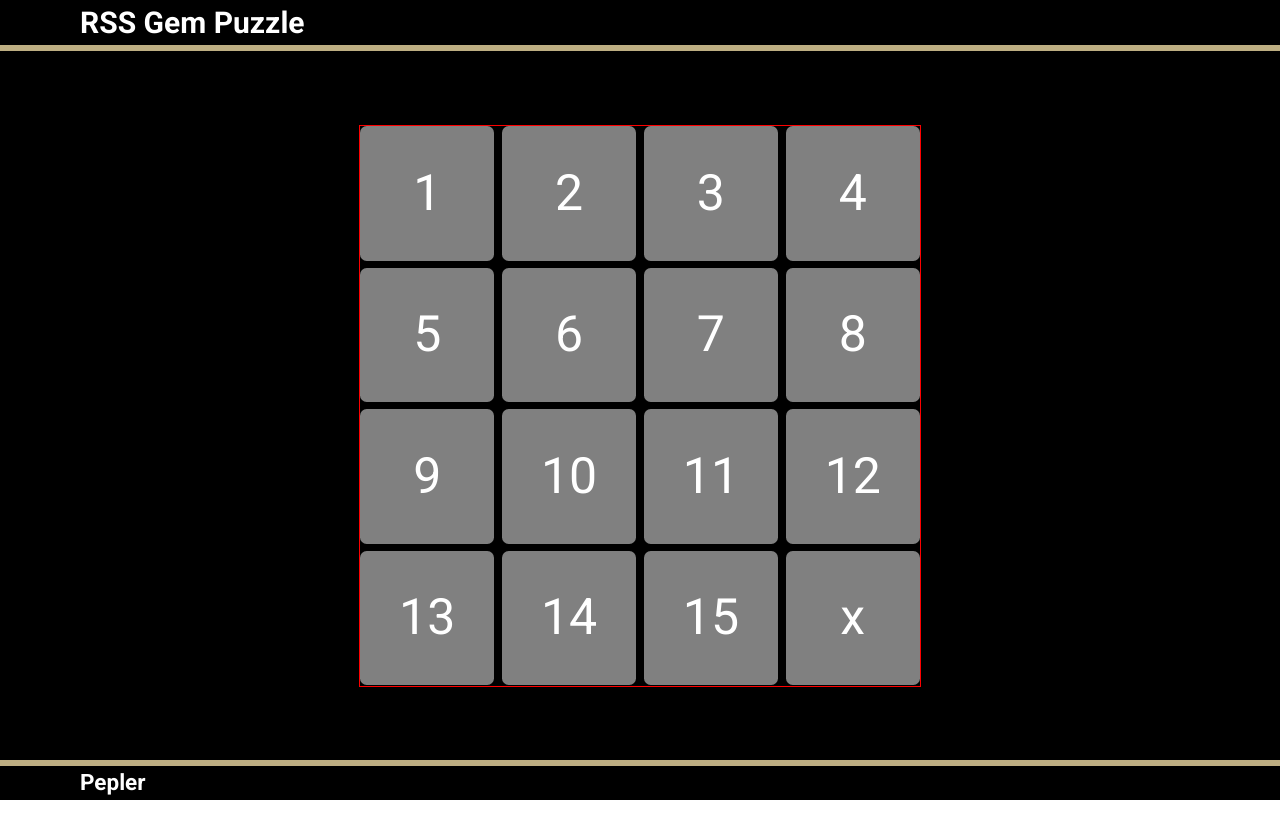
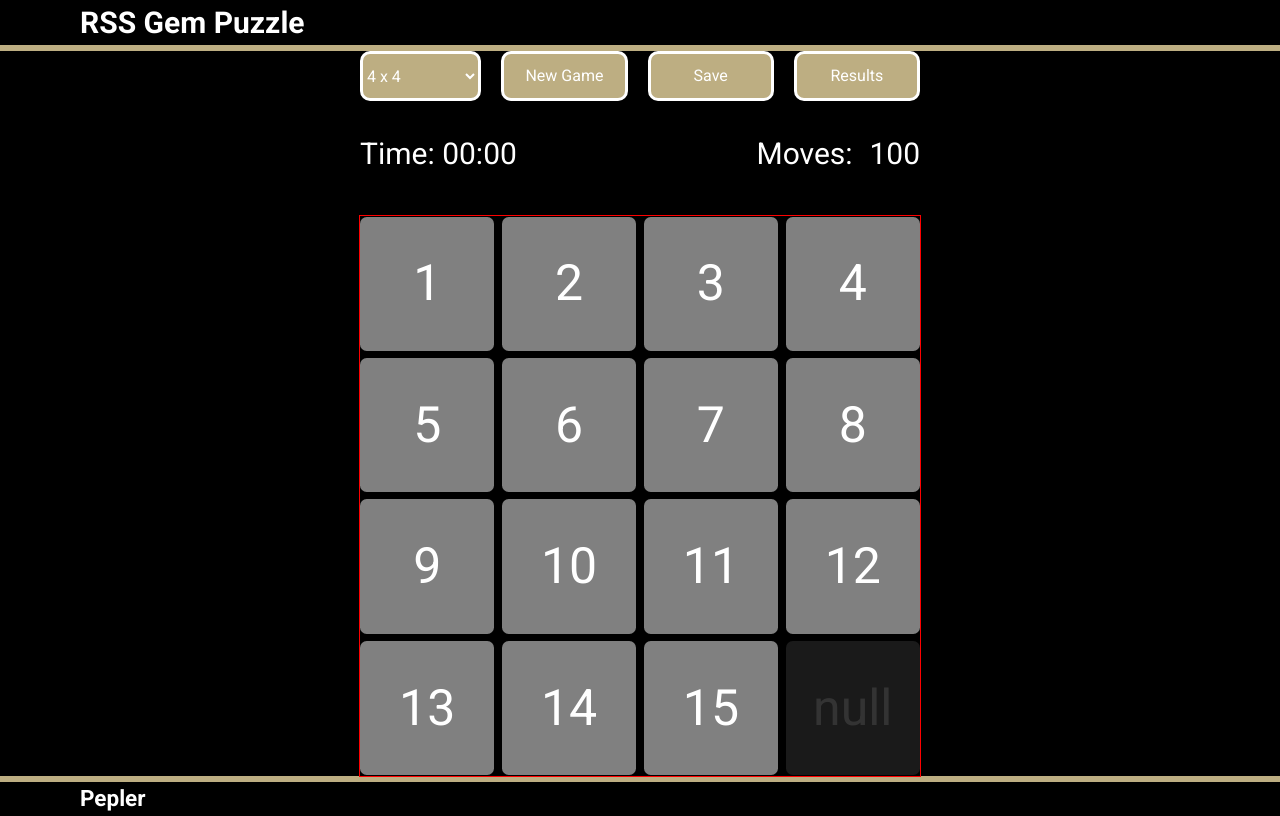
Before and after one commit to SanyaPE/gem-puzzle, a plain HTML site: page index.html in a window 1280 px wide. Drawn offline with Linux system fonts and the light colour scheme.

Commit message:
feat: add controls- score-panel

```diff
--- a/index.html
+++ b/index.html
@@ -13,8 +13,31 @@
             <h1>RSS Gem Puzzle</h1>
         </div>
     </header>
-    <main class="main">
+    <main>
         <div class="container main__content">
+            <div class="controls">
+                <select name="controls__size" id="">
+                    <option value="3">3 x 3</option>
+                    <option value="4" selected>4 x 4</option>
+                    <option value="5">5 x 5</option>
+                    <option value="6">6 x 6</option>
+                    <option value="7">7 x 7</option>
+                    <option value="8">8 x 8</option>
+                </select>
+                <button class="controls__new">New Game</button>
+                <button class="controls__save">Save</button>
+                <button class="controls__result">Results</button>
+            </div>
+            <div class="score">
+                <div class="score__time">
+                    <span>Time:</span>
+                    <span>00:00</span>
+                </div>
+                <div class="score__moves">
+                    <span>Moves:</span>
+                    <span>100</span>
+                </div>
+            </div>
             <div class="field">
                 <div class="field__item">1</div>
                 <div class="field__item">2</div>
@@ -27,11 +50,11 @@
                 <div class="field__item">9</div>
                 <div class="field__item">10</div>
                 <div class="field__item">11</div>
-                <div class="field__item">12</div>
+                <div class="field__item tik">12</div>
                 <div class="field__item">13</div>
                 <div class="field__item">14</div>
                 <div class="field__item">15</div>
-                <div class="field__item empty">x</div>
+                <div class="field__item empty">null</div>
             </div>
         </div>
     </main>
--- a/js/script.js
+++ b/js/script.js
@@ -6,32 +6,37 @@ const gamePuzzle = {
     fieldSize: 4,
     classes: ["container", "main", "field", "field__item", "empty"],
   },
+  // 1
+  init() {
+    console.log("start init");
+    this._createFieldTarget();
+  },
   // 2
-  _createFildTarget() {
+  _createFieldTarget() {
     let fieldSize = this.properties.fieldSize;
     for (let i = 0; i < Math.pow(fieldSize, 2); i++) {
-      console.log(i);
+    //   console.log(i);
       this.properties.fieldTarget[i] =
         i < Math.pow(fieldSize, 2) - 1 ? i + 1 : null;
     }
-    console.log(this.properties.fieldTarget);
+    // console.log(this.properties.fieldTarget);
     this._createFieldCurrent();
   },
   // 3
   _createFieldCurrent() {
     let array = [...this.properties.fieldTarget];
     let fieldCurr = [];
-    console.log(array);
+    // console.log(array);
     array = this._shuffleArray(array);
-    console.log(array);
+    // console.log(array);
     for (let i = 0; i < array.length; ) {
-      console.log(i);
+    //   console.log(i);
       fieldCurr.push(array.slice(i, i + this.properties.fieldSize));
       i += 4;
     }
-    console.log(fieldCurr);
+    // console.log(fieldCurr);
     let isSolved = this._isSolved(fieldCurr);
-    console.log(isSolved);
+    // console.log(isSolved);
     if (isSolved) this.properties.fieldCurr = fieldCurr;
     else this._createFieldCurrent();
   },
@@ -43,7 +48,6 @@ const gamePuzzle = {
     }
     return arr;
   },
-  toMove() {},
   setLocalStorage(setGame) {
     storageGame.push(setGame);
     storageGame.sort((a, b) => a.move - b.move);
@@ -59,13 +63,13 @@ const gamePuzzle = {
   //5
   _isSolved(FieldCurrent) {
     let temp = FieldCurrent;
-    console.log(temp);
+    // console.log(temp);
     let count = 0;
     for (let i = 0; i < temp.length; i++) {
       for (let j = 0; j < temp[i].length - 1; j++) {
-        console.log(temp[i][j]);
+        // console.log(temp[i][j]);
         if (temp[i][j]) {
-          console.log(temp[i][j], temp[i].slice(j + 1));
+        //   console.log(temp[i][j], temp[i].slice(j + 1));
           temp[i]
             .slice(j + 1)
             .forEach((elem) => (elem < temp[i][j] && elem ? count++ : null));
@@ -73,16 +77,28 @@ const gamePuzzle = {
         if (!temp[i][j]) count += j + 1;
       }
     }
-    console.log(count);
+    // console.log(count);
     return count % 2 ? false : true;
   },
-  // 1
-  init() {
-    console.log("start init");
-    this._createFildTarget();
-  },
+  toMove() {},
+  createElements(){
+
+
+  }
 };
 
 gamePuzzle.init();
 console.log(gamePuzzle.properties.fieldTarget);
 console.log(gamePuzzle.properties.fieldCurr);
+const tik = document.querySelector(".tik")
+tik.addEventListener("click", move)
+function move(){
+  console.log(event.target);
+  console.log(event.target.innerHTML);
+  console.log(tik.innerHTML);
+  // let a = tik.style.transform = 'translateY(105%)'
+  let a = tik.style.transform = 'translateX(-105%)'
+  console.log(a);
+}
+
+//element.style.transform: 'translateY(-n%)'
--- a/scss/modules/_buttons.scss
+++ b/scss/modules/_buttons.scss
@@ -1 +1,66 @@
 /* _-_-_- modules/BUTTONS -_-_-_ */
+.controls {
+    width: 70vmin;
+    display: flex;
+    justify-content:space-between;
+    gap: rem(20);
+    padding-bottom: rem(30);
+
+
+    // .controls__new
+
+    &__new {
+    }
+
+    // .controls__save
+
+    &__save {
+    }
+
+    // .controls__result
+
+    &__result {
+    }
+}
+.score {
+    width: 70vmin;
+    display: flex;
+    justify-content:space-between;
+    gap: rem(20);
+    font-size: rem(30);
+    padding-bottom: rem(40);
+
+    // .score__time
+
+    &__time {
+    }
+
+    // .score__moves
+
+    &__moves {
+        & span:nth-child(2){
+            display: inline-block;
+            width: rem(60);
+            text-align: end;
+        }
+    }
+}
+
+button{
+    width: rem(200);
+    height: 50px;
+    color: white;
+    border-radius: 10px;
+    border: solid white 3px;
+    cursor: pointer;
+    font-size: rem(16);
+    background-color: #bdae82;
+}
+select{
+    width: rem(200);
+    font-size: rem(16);
+    color: white;
+    border-radius: 10px;
+    border: solid white 3px;
+    background-color: #bdae82;
+}
--- a/scss/modules/_field.scss
+++ b/scss/modules/_field.scss
@@ -30,4 +30,5 @@
   }
 }
 .empty {
+  opacity: 0.2;
 }
```
Also changed, not shown: css/style.css, 1 other file.
